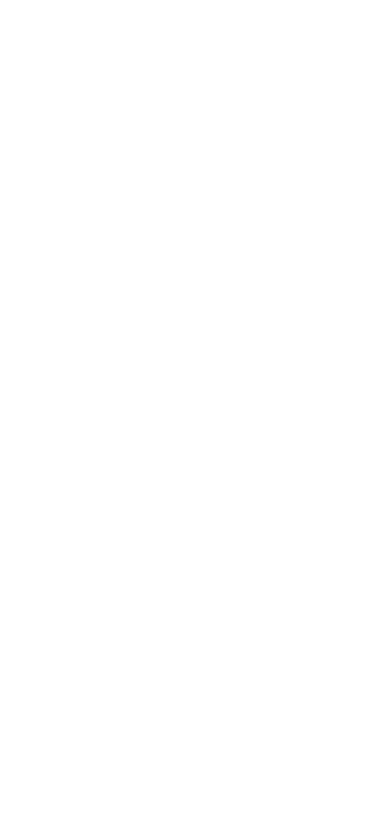
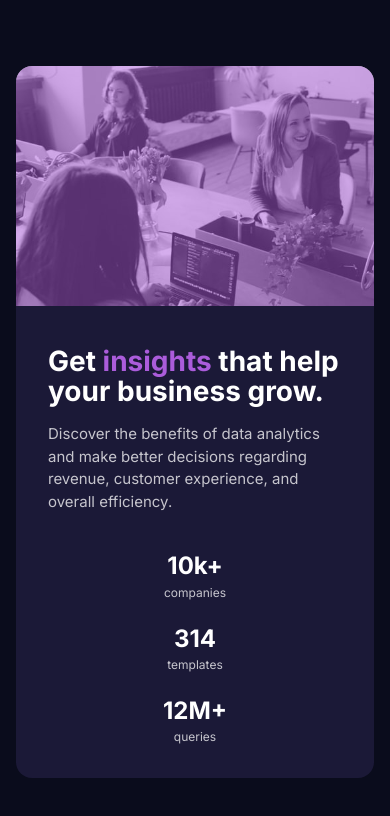
Before and after one commit to adswhitehouse/stats-preview-card-component, a plain HTML site: page index.html in a window 390 px wide. Drawn offline with Linux system fonts and the light colour scheme.

Commit message:
added html/css and made responsive

```diff
--- a/index.html
+++ b/index.html
@@ -13,5 +13,35 @@
       rel="stylesheet"
     />
   </head>
-  <body></body>
+  <body class="ff-primary body-bg">
+    <main>
+      <section class="card">
+        <div class="card-info blue-1-bg">
+          <h1 class="tp-1 white">
+            Get <span class="purple">insights</span> that help your business
+            grow.
+          </h1>
+          <p class="tp-3 blue-2 card-para">
+            Discover the benefits of data analytics and make better decisions
+            regarding revenue, customer experience, and overall efficiency.
+          </p>
+          <div class="stats">
+            <div class="stat">
+              <h2 class="tp-2 white">10k+</h2>
+              <p class="tp-4 blue-2">companies</p>
+            </div>
+            <div class="stat">
+              <h2 class="tp-2 white">314</h2>
+              <p class="tp-4 blue-2">templates</p>
+            </div>
+            <div class="stat">
+              <h2 class="tp-2 white">12M+</h2>
+              <p class="tp-4 blue-2">queries</p>
+            </div>
+          </div>
+        </div>
+        <div class="card-img"></div>
+      </section>
+    </main>
+  </body>
 </html>
--- a/styles.css
+++ b/styles.css
@@ -64,4 +64,176 @@ textarea:not([rows]) {
 :root {
   /* Font */
   --ff-primary: "Inter", sans-serif;
+
+  /* Colors */
+  --body: #0a0c1c;
+  --blue-1: #1b1937;
+  --blue-2: #c6c5cd;
+  --white: #fff;
+  --purple: rgb(171, 92, 219);
+
+  /* Font Sizes */
+  --fs-1: 2.25rem;
+  --fs-2: 1.5rem;
+  --fs-3: 0.938rem;
+  --fs-4: 0.75rem;
+
+  /* Font Weights */
+  --fw-1: 700;
+  --fw-2: 400;
 }
+
+/* Utility Classes */
+/* Font */
+.ff-primary {
+  font-family: var(--ff-primary);
+}
+
+/* Colors */
+.white {
+  color: var(--white);
+}
+
+.purple {
+  color: var(--purple);
+}
+
+.blue-2 {
+  color: var(--blue-2);
+}
+
+/* Background Colors */
+.body-bg {
+  background-color: var(--body);
+}
+
+.blue-1-bg {
+  background-color: var(--blue-1);
+}
+
+/* Text Presets */
+.tp-1 {
+  font-size: var(--fs-1);
+  font-weight: var(--fw-1);
+}
+
+.tp-2 {
+  font-size: var(--fs-2);
+  font-weight: var(--fw-1);
+}
+
+.tp-3 {
+  font-size: var(--fs-3);
+  font-weight: var(--fw-2);
+}
+
+.tp-4 {
+  font-size: var(--fs-4);
+  font-weight: var(--fw-2);
+}
+
+/* Body */
+body {
+  display: flex;
+  align-items: center;
+  justify-content: center;
+  padding: 1rem;
+}
+
+/* Card */
+.card {
+  display: flex;
+  max-width: 70rem;
+  width: 100%;
+}
+
+/* Card Content */
+.card-info {
+  padding: 4.5rem;
+  width: 50%;
+  border-top-left-radius: 1rem;
+  border-bottom-left-radius: 1rem;
+}
+
+.card-para {
+  margin-block: 1.5rem 4.5rem;
+}
+
+.stats {
+  display: flex;
+  justify-content: space-between;
+}
+
+.stat h2 {
+  margin-bottom: 0.25rem;
+}
+
+.card-img {
+  width: 50%;
+  position: relative;
+}
+
+.card-img::after {
+  content: "";
+  position: absolute;
+  inset: 0;
+  background: url(./images/image-header-desktop.jpg) no-repeat right center /
+    cover;
+  z-index: -1;
+  border-top-right-radius: 1rem;
+  border-bottom-right-radius: 1rem;
+}
+
+.card-img::before {
+  content: "";
+  position: absolute;
+  inset: 0;
+  background: rgba(171, 92, 219, 0.5);
+  border-top-right-radius: 1rem;
+  border-bottom-right-radius: 1rem;
+}
+
+/* Media Query */
+@media screen and (max-width: 45rem) {
+  /* Variables */
+  :root {
+    --fs-1: 1.75rem;
+  }
+  .card {
+    flex-direction: column-reverse;
+    max-height: calc(100vh - 2rem);
+  }
+
+  .card-info {
+    width: 100%;
+    border-top-left-radius: 0;
+    border-bottom-right-radius: 1rem;
+    padding: 2.5rem 2rem 2rem 2rem;
+  }
+
+  .card-img {
+    width: 100%;
+    height: 15rem;
+  }
+
+  .card-img::after,
+  .card-img::before {
+    border-bottom-right-radius: 0;
+    border-top-left-radius: 1rem;
+  }
+
+  .card-img::after {
+    background: url(./images/image-header-desktop.jpg) no-repeat center top /
+      cover;
+  }
+
+  .card-para {
+    margin-block: 1rem 2.5rem;
+  }
+
+  .stats {
+    flex-direction: column;
+    gap: 1.5rem;
+    text-align: center;
+  }
+}
```
